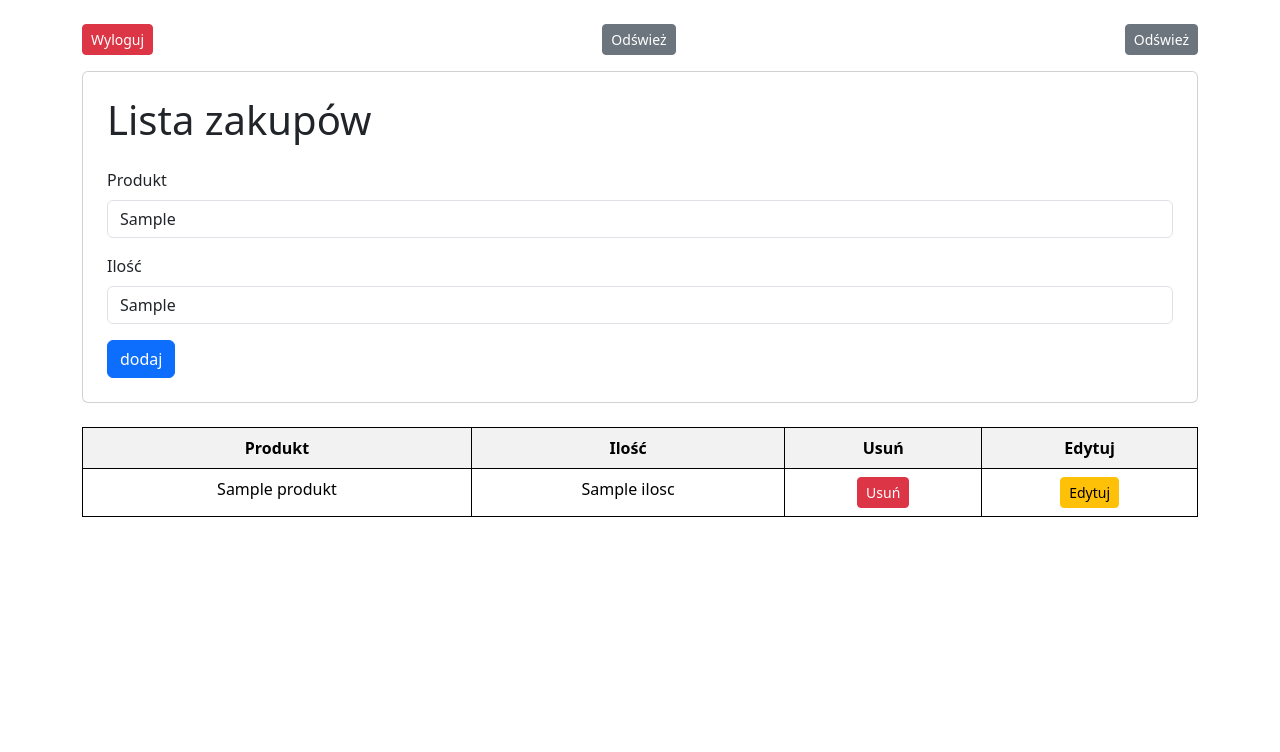
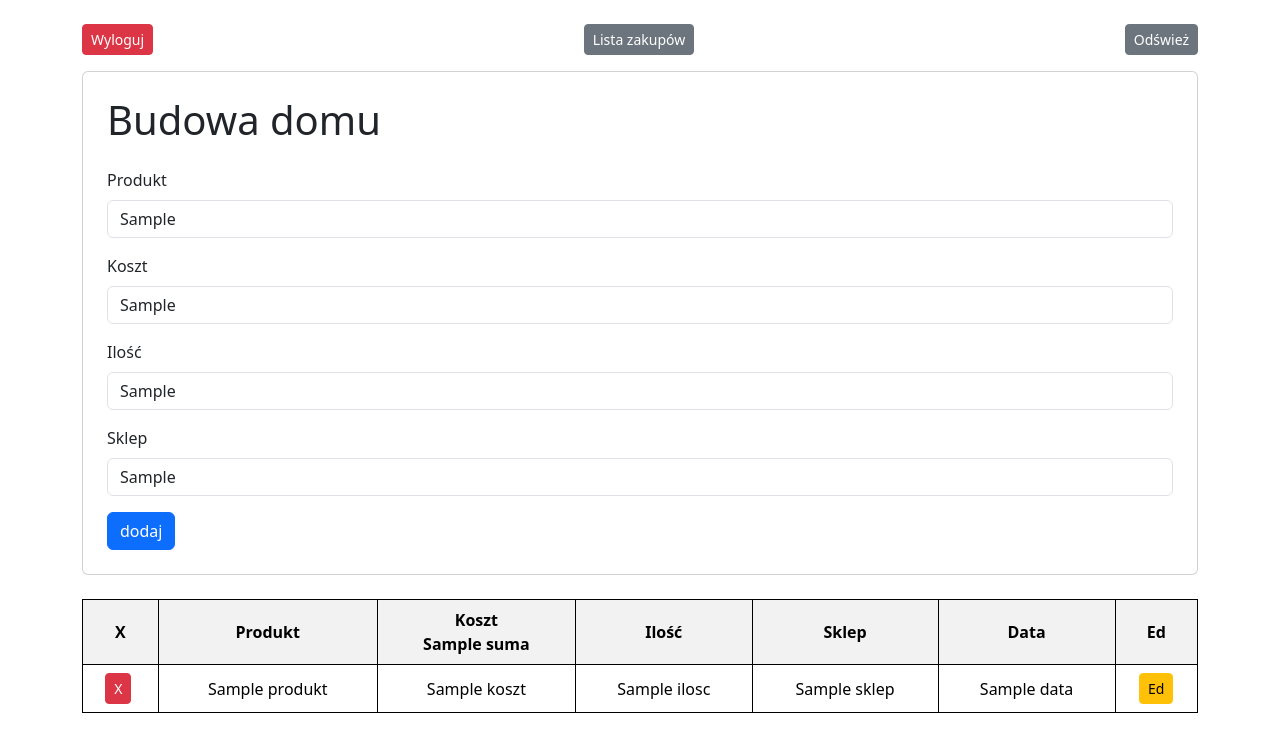
Before and after one commit to konrad-py/flask-calculate, a Flask app: template templates/budowa.html in a window 1280 px wide. Shown: the top 752 px of the page. Run offline with Flask 3, Linux system fonts and the light colour scheme; the template is opened without the code that fills it: most values are stand-ins (such as "Sample title", 1, 10 or a date in 2020).

Commit message:
completing budowa

```diff
--- a/app.py
+++ b/app.py
@@ -1,6 +1,6 @@
 #!/usr/bin/env python3
 
-from flask import Flask, render_template, request, redirect, url_for, g, session, flash
+from flask import Flask, render_template, request, redirect, url_for, g, session
 import sqlite3, os
 from datetime import datetime
 from pathlib import Path
@@ -33,8 +33,8 @@ def close_connection(exception):
 
 def init_db():
     db = get_db()
-    db.execute('CREATE TABLE IF NOT EXISTS produkty (id INTEGER PRIMARY KEY AUTOINCREMENT, produkt TEXT NOT NULL,ilosc TEXT NOT NULL)')
-    db.execute('CREATE TABLE IF NOT EXISTS budowa (id INTEGER PRIMARY KEY AUTOINCREMENT, produkt TEXT NOT NULL,ilosc TEXT NOT NULL, cena TEXT NOT NULL, data TEXT NOT NULL)')
+    db.execute('CREATE TABLE IF NOT EXISTS produkty (id INTEGER PRIMARY KEY AUTOINCREMENT, produkt TEXT NOT NULL, ilosc TEXT NOT NULL)')
+    db.execute('CREATE TABLE IF NOT EXISTS budowa (id INTEGER PRIMARY KEY AUTOINCREMENT, produkt TEXT NOT NULL, koszt TEXT NOT NULL, ilosc TEXT NOT NULL, sklep TEXT, data TEXT NOT NULL)')
     cursor = db.execute("PRAGMA table_info(produkty)")
     rows = cursor.fetchall()
     columns = [row["name"] for row in rows]
@@ -95,9 +95,21 @@ def index():
             db.execute('INSERT INTO produkty (produkt, ilosc, data_dodania, sklep) VALUES (?, ?, ?, ?)', (request.form['produkt'], request.form['ilosc'], data_dodania, request.form['sklep']))
             db.commit()
 
+        return redirect(url_for('index'))
 
+@app.route("/usun/<int:id>")
+def usun(id):
+    user = session.get('user')
+    if user is None:
+        return redirect(url_for("login"))
 
-        return redirect(url_for('index'))
+    db = get_db()
+    db.execute('DELETE FROM produkty WHERE id = ?', (id,))
+    db.commit()
+    return redirect(url_for('index'))
+
+######<<<<<<<<<<<<<<<<<<<<<<<<<<<<<<<<<LOGIN>>>>>>>>>>>>>>>>>>>>>>>>>>>>>>>
+
 
 @app.route("/login", methods=['GET', 'POST'])
 def login():
@@ -119,25 +131,88 @@ def logout():
     session.pop('user', None)
     return redirect(url_for('login'))
 
-@app.route("/usun/<int:id>")
-def usun(id):
+
+######<<<<<<<<<<<<<<BUDOWA>>>>>>>>>>>>>>>>>>>>>>>>>>>>>>>>>>>>>>>
+
+@app.route("/budowa_usun/<int:id>")
+def budowa_usun(id):
     user = session.get('user')
     if user is None:
         return redirect(url_for("login"))
 
     db = get_db()
-    db.execute('DELETE FROM produkty WHERE id = ?', (id,))
+    db.execute('DELETE FROM budowa WHERE id = ?', (id,))
     db.commit()
-    return redirect(url_for('index'))
+    return redirect(url_for('budowa'))
 
 
-@app.route("/budowa")
+@app.route("/budowa", methods=['GET', 'POST'])
 def budowa():
     user = session.get('user')
     if user is None:
         return redirect(url_for("login"))
 
-    return render_template('budowa.html')
+    edit_id = request.args.get('edit')
+    if request.method == "GET":
+
+        db = get_db()
+
+        cursor = db.execute('SELECT id, produkt, koszt, ilosc, data, sklep FROM budowa')
+        budowa_items = cursor.fetchall()
+
+        suma = 0
+        for item in budowa_items:
+            cena = float(item['koszt'])
+            suma += cena
+
+        error = None
+
+        if edit_id is not None:
+            cursor = db.execute('SELECT id, produkt, koszt, ilosc, sklep FROM budowa WHERE id = ?', (edit_id,))
+            prod = cursor.fetchone()
+            if prod:
+                produkt_value = prod['produkt']
+                koszt_value = prod['koszt']
+                ilosc_value = prod['ilosc']
+                sklep_value = prod['sklep']
+                form_action = url_for('budowa', edit=edit_id)
+            else:
+                return redirect(url_for('budowa'))
+        else:
+            produkt_value = ''
+            koszt_value = ''
+            ilosc_value = ''
+            sklep_value = ''
+            form_action = url_for('budowa')
+
+
+        return render_template("budowa.html", budowa_items=budowa_items, produkt_value=produkt_value, koszt_value=koszt_value, ilosc_value=ilosc_value, form_action=form_action, sklep_value=sklep_value, error=error, suma=suma)
+
+    else:
+        db = get_db()
+        try:
+            koszt = float(request.form['koszt'].replace(',', '.'))
+
+            if edit_id is not None:
+                db.execute('UPDATE budowa SET produkt = ?, koszt = ?, ilosc = ?, sklep = ? WHERE id = ?', (request.form['produkt'], koszt, request.form['ilosc'], request.form['sklep'], edit_id))
+                db.commit()
+            else:
+                data = datetime.today().strftime('%Y-%m-%d')
+                db.execute('INSERT INTO budowa (produkt, koszt, ilosc, data, sklep) VALUES (?, ?, ?, ?, ?)', (request.form['produkt'], koszt, request.form['ilosc'], data, request.form['sklep']))
+                db.commit()
+
+            return redirect(url_for('budowa'))
+
+        except:
+            error = "W polu koszt można wpisać tylko liczbę"
+            cursor = db.execute('SELECT id, produkt, koszt, ilosc, data, sklep FROM budowa')
+            budowa_items = cursor.fetchall()
+            suma = 0
+            for item in budowa_items:
+                cena = float(item['koszt'])
+                suma += cena
+            return render_template('budowa.html', produkt_value=request.form['produkt'], koszt_value=request.form['koszt'], ilosc_value=request.form['ilosc'], sklep_value=request.form['sklep'], error=error, budowa_items=budowa_items, suma=suma)
+
 
 @app.route('/about')
 def about():
--- a/templates/budowa.html
+++ b/templates/budowa.html
@@ -12,36 +12,57 @@
 <body>
     <div class="container mt-4">
         <div class="d-flex justify-content-between mb-3">
-        <a href="{{ url_for('logout') }}" class="btn btn-sm btn-danger">Wyloguj</a><a href="{{ url_for('budowa') }}" class="btn btn-sm btn-secondary">Odśwież</a><a href="{{ url_for('index') }}" class="btn btn-sm btn-secondary">Odśwież</a>
+        <a href="{{ url_for('logout') }}" class="btn btn-sm btn-danger">Wyloguj</a><a href="{{ url_for('index') }}" class="btn btn-sm btn-secondary">Lista zakupów</a><a href="{{ url_for('budowa') }}" class="btn btn-sm btn-secondary">Odśwież</a>
         </div>
         <div class="card p-4 mb-4">
-    <form id="zakupy" action="{{ form_action }}" method="POST">
-        <h1 class="mb-4">Lista zakupów</h1>
+    <form id="budowa" action="{{ form_action }}" method="POST">
+        <h1 class="mb-4">Budowa domu</h1>
+        {% if error %}
+                <div class="alert alert-danger">
+                    {{ error }}
+                </div>
+        {% endif %}
         <div class="mb-3">
             <label for="produkt" class="form-label">Produkt</label>
             <input type="text" id="produkt" name="produkt" value="{{ produkt_value }}" class="form-control">
         </div>
         <div class="mb-3">
+            <label for="koszt" class="form-label">Koszt</label>
+            <input type="text" id="koszt" name="koszt" value="{{ koszt_value }}" class="form-control">
+        </div>
+        <div class="mb-3">
             <label for="ilosc" class="form-label">Ilość</label>
             <input type="text" id="ilosc" name="ilosc" value="{{ ilosc_value }}" class="form-control">
         </div>
+        <div class="mb-3">
+            <label for="sklep" class="form-label">Sklep</label>
+            <input type="text" id="sklep" name="sklep" value="{{ sklep_value }}" class="form-control">
+        </div>
+
         <input type='submit' value='dodaj' class="btn btn-primary">
 
     </form>
     </div>
     <table class="table table-striped table-hover mt-4">
         <tr>
-            <th class="text-center">Produkt</th>
-            <th class="text-center">Ilość</th>
-            <th class="text-center">Usuń</th>
-            <th class="text-center">Edytuj</th>
+            <th class="text-center align-middle">X</th>
+            <th class="text-center align-middle">Produkt</th>
+            <th class="text-center align-middle">Koszt<br>{{suma}}</th>
+            <th class="text-center align-middle">Ilość</th>
+            <th class="text-center align-middle">Sklep</th>
+            <th class="text-center align-middle">Data</th>
+            <th class="text-center align-middle">Ed</th>
         </tr>
-        {% for item in produkty %}
+        {% for item in budowa_items %}
         <tr>
-            <td class="text-center">{{ item['produkt'] }}</td>
-            <td class="text-center">{{ item['ilosc'] }}</td>
-            <td class="text-center"><a href="{{ url_for('usun', id=item['id']) }}" class="btn btn-sm btn-danger">Usuń</a></td>
-            <td class="text-center"><a href="{{ url_for('index', edit=item['id']) }}" class="btn btn-sm btn-warning">Edytuj</a></td>
+            <td class="text-center align-middle"><a href="{{ url_for('budowa_usun', id=item['id']) }}" class="btn btn-sm btn-danger me-1">X</a></td>
+            <td class="text-center align-middle">{{ item['produkt'] }}</td>
+            <td class="text-center align-middle">{{ item['koszt'] }}</td>
+            <td class="text-center align-middle">{{ item['ilosc'] }}</td>
+            <td class="text-center align-middle">{{ item['sklep'] }}</td>
+            <td class="text-center align-middle">{{ item['data'] }}</td>
+            <td class="text-center align-middle"><a href="{{ url_for('budowa', edit=item['id']) }}" class="btn btn-sm btn-warning">Ed</a></td>
+
         </tr>
         {% endfor %}
     </table>
--- a/templates/index.html
+++ b/templates/index.html
@@ -37,17 +37,19 @@
     </div>
     <table class="table table-striped table-hover mt-4">
         <tr>
+            <th class="text-center align-middle">X</th>
             <th class="text-center align-middle">Produkt</th>
             <th class="text-center align-middle">Ilość</th>
             <th class="text-center align-middle">Sklep</th>
-            <th class="text-center align-middle">Akcje</th>
+            <th class="text-center align-middle">Ed</th>
         </tr>
         {% for item in produkty %}
         <tr>
+            <td class="text-center align-middle"><a href="{{ url_for('usun', id=item['id']) }}" class="btn btn-sm btn-danger me-1">X</a></td>
             <td class="text-center align-middle">{{ item['produkt'] }}</td>
             <td class="text-center align-middle">{{ item['ilosc'] }}</td>
             <td class="text-center align-middle">{{ item['sklep'] }}</td>
-            <td class="text-center align-middle"><a href="{{ url_for('usun', id=item['id']) }}" class="btn btn-sm btn-danger me-1">Usuń</a><a href="{{ url_for('index', edit=item['id']) }}" class="btn btn-sm btn-warning">Edytuj</a></td>
+            <td class="text-center align-middle"><a href="{{ url_for('index', edit=item['id']) }}" class="btn btn-sm btn-warning">Ed</a></td>
 
         </tr>
         {% endfor %}
```
